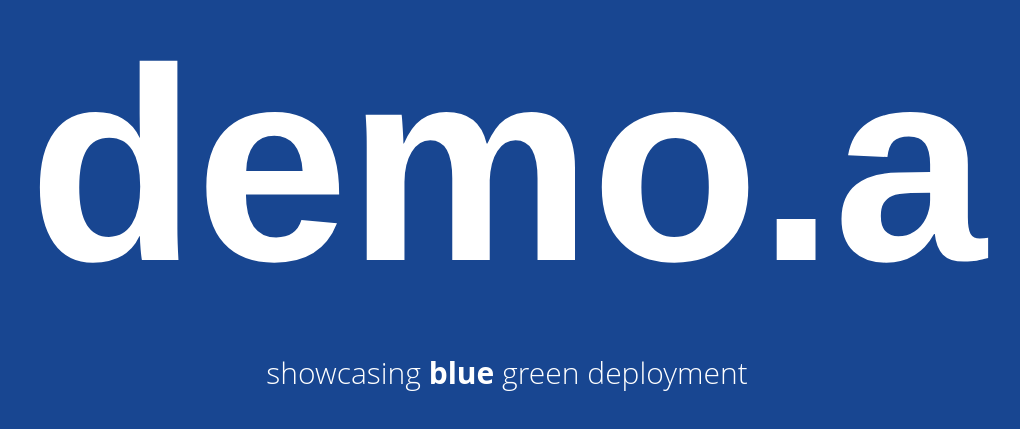
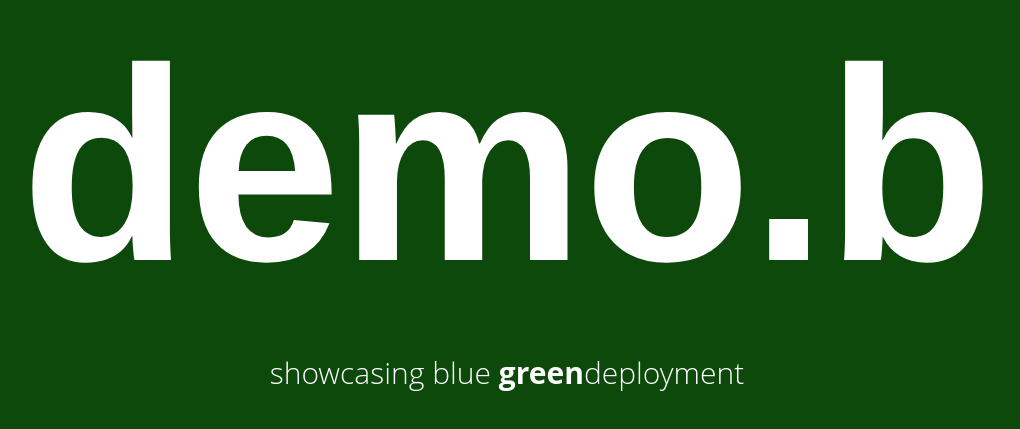
Before and after one commit to jecho/app-demo, a website: page index.html in a window 1280 px wide. Shown: the part 157-586 px from the top of the page, without its empty margins (133-1153 px from the left). Drawn offline with Linux system fonts and the light colour scheme.

Commit message:
changed color to green and changed to b

```diff
--- a/index.html
+++ b/index.html
@@ -8,7 +8,7 @@
   </head>
   <body>
     <div id="app"></div>
-    <h1>demo.a</h1>
-    <h2>showcasing <b>blue</b> green deployment</h2>
+    <h1>demo.b</h1>
+    <h2>showcasing blue <b>green</b>deployment</h2>
   </body>
 </html>
--- a/styling.css
+++ b/styling.css
@@ -1,4 +1,4 @@
-body { background-color: #184691; color: #231900; }
+body { background-color: #0c490b; color: #231900; }
 
 h1 { color: #ffffff; font-family: 'Helvetica Neue', sans-serif; font-size: 275px; font-weight: bold; letter-spacing: -1px; line-height: 1; text-align: center; margin-bottom:0.2em }
 
```
